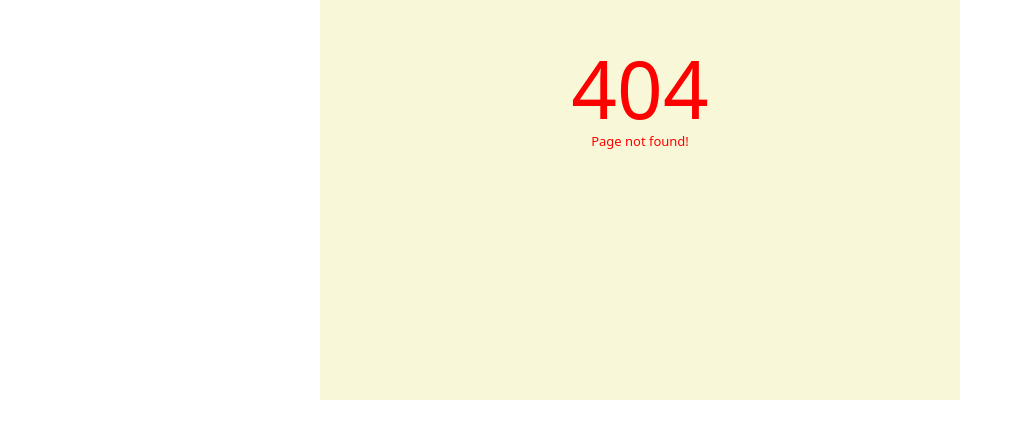
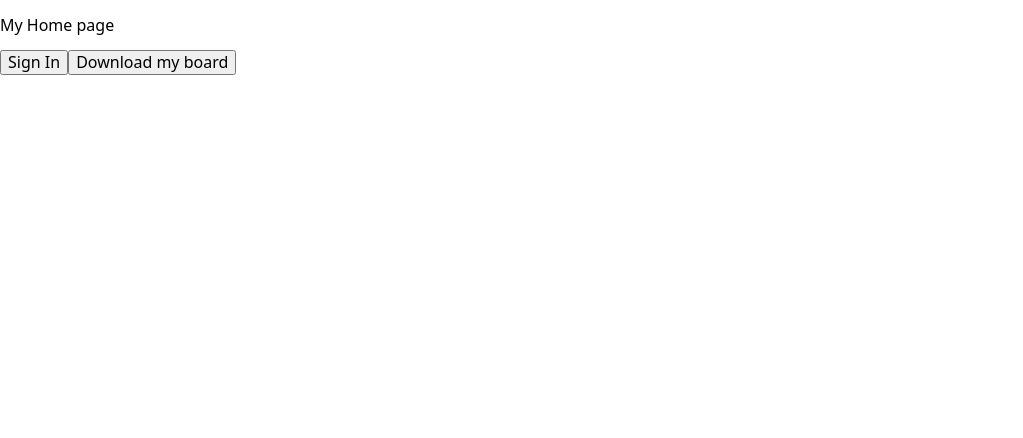
Before and after one commit to KonushevskiArt/project-management-app, a React (Create React App) app: page / in a window 1280 px wide. Before the commit this address led to /errorPage. Shown: the top 438 px of the page, without its empty margins (0-1023 px from the left). Built offline with nearby package versions, Linux system fonts and the light colour scheme.

Commit message:
fix: routes

```diff
--- a/src/App/AppRoutes.tsx
+++ b/src/App/AppRoutes.tsx
@@ -17,15 +17,16 @@ export const routesPath = {
 const AppRoutes = () => {
   return (
     <Routes>
-      <Route path={routesPath.board} element={<BoardPage />} />
+      <Route path="/*" element={<MyHomePage />} />
+      <Route path={`${pathRoutes.board.relative}:id`} element={<BoardPage />} />
       {!Cookies.get('token') && (
         <>
-          <Route path={routesPath.signIn} element={<LogInForm />} />
-          <Route path={routesPath.signUp} element={<LogInForm />} />
+          <Route path={pathRoutes.auth.signup.relative} element={<LogInForm />} />
+          <Route path={pathRoutes.auth.signin.relative} element={<LogInForm />} />
         </>
       )}
-      <Route path="errorPage" element={<ErrorPage />} />
-      <Route path="*" element={<Navigate to="errorPage" replace />} />
+      <Route path="/errorPage/*" element={<ErrorPage />} />
+      <Route path="/*" element={<Navigate to="/errorPage" replace />} />
     </Routes>
   );
 };
```
